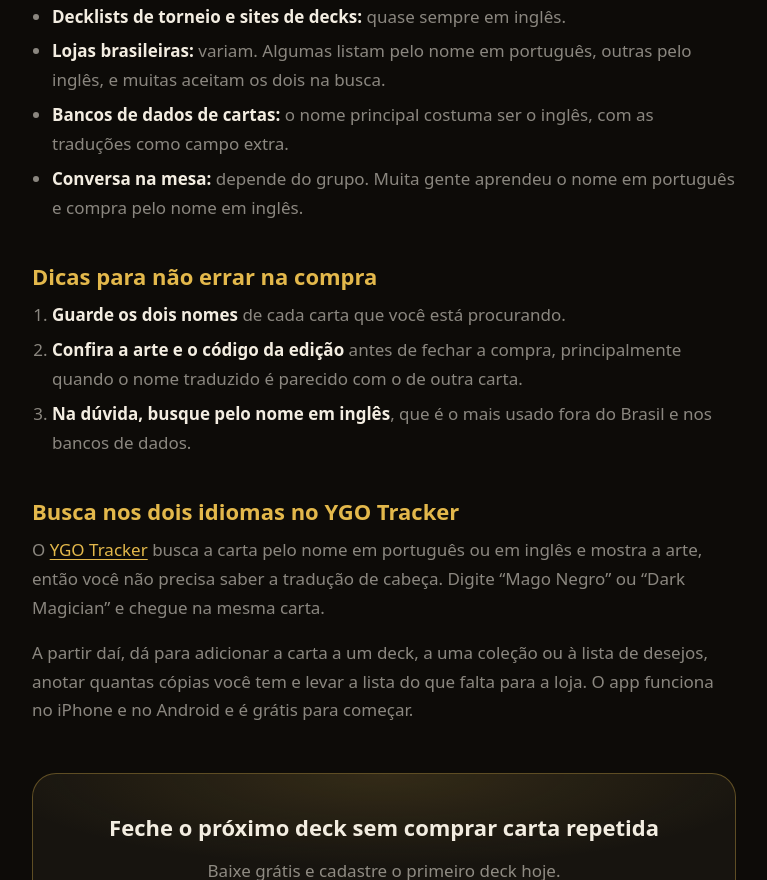
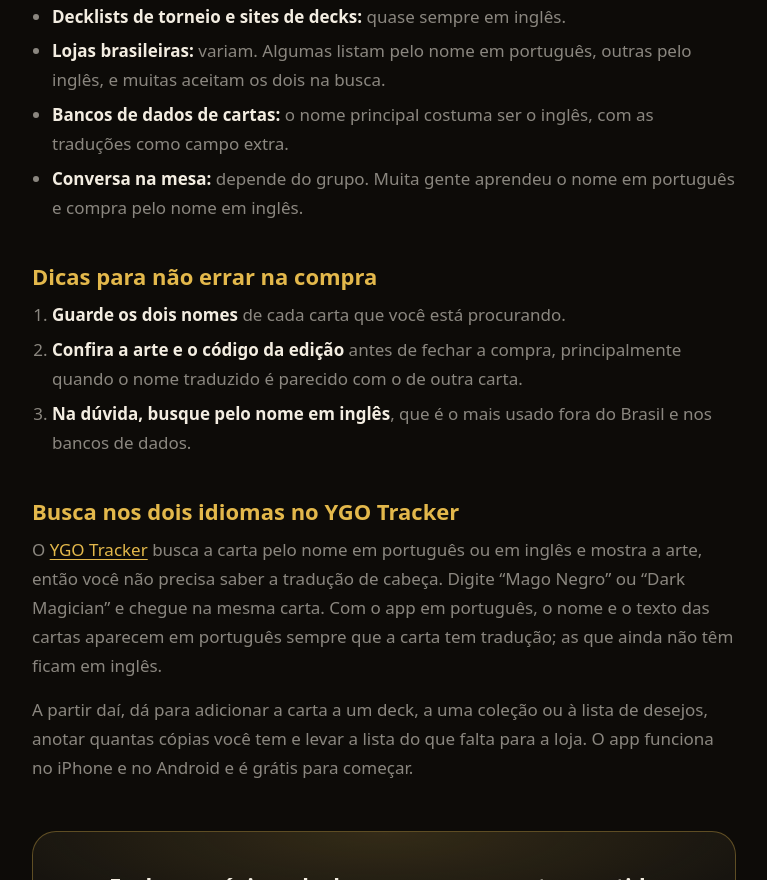
Before and after one commit to adrielfabricio/ygo-tracker-site, an Astro site: page /guia/nomes-cartas-yugioh-portugues-ingles in a window 1280 px wide. Shown: the part 1562-2442 px from the top of the page, without its empty margins (256-1023 px from the left). Built offline with nearby package versions, Linux system fonts and the light colour scheme; Astro itself is replaced by a stand-in of ours.

Commit message:
docs(guides): mention card text in the app's language
Since 2.0.0 the app shows card names and text in its own language with no separate setting. The card-name guides say so and carry the new update date.

```diff
--- a/src/content/guides/en/yugioh-card-names-portuguese-english.md
+++ b/src/content/guides/en/yugioh-card-names-portuguese-english.md
@@ -4,6 +4,7 @@ description: 'Why the same Yu-Gi-Oh! card has a different name in Portuguese and
 seoTitle: 'Yu-Gi-Oh! Card Names in Portuguese and English | YGO Tracker'
 locale: 'en'
 published: 2026-10-16
+updated: 2026-11-23
 ---
 
 Collectors who buy Yu-Gi-Oh! cards in Brazil, or trade with players there, deal with two names for the same card. Cards printed in Portuguese have translated names, while decklists, databases and many shops use the English name. Knowing both saves you from searches that return nothing and, worse, from buying the wrong card.
@@ -47,6 +48,6 @@ Note the last two: some names are not translated and stay the same in both langu
 
 ## Search in both languages with YGO Tracker
 
-[YGO Tracker](/en) finds a card by its English or Portuguese name and shows the artwork, so you do not need to know the translation by heart. Type "Dark Magician" or "Mago Negro" and land on the same card.
+[YGO Tracker](/en) finds a card by its English or Portuguese name and shows the artwork, so you do not need to know the translation by heart. Type "Dark Magician" or "Mago Negro" and land on the same card. With the app in Portuguese, card names and text show in Portuguese wherever the card has a translation, and in English otherwise.
 
 From there you can add the card to a deck, a collection or your wishlist, record how many copies you own and take the list of what is missing to the shop. The app runs on iPhone and Android and is free to start.
--- a/src/content/guides/pt-br/nomes-cartas-yugioh-portugues-ingles.md
+++ b/src/content/guides/pt-br/nomes-cartas-yugioh-portugues-ingles.md
@@ -4,6 +4,7 @@ description: 'Por que a mesma carta de Yu-Gi-Oh! tem nome diferente em portuguê
 seoTitle: 'Cartas de Yu-Gi-Oh! em português e inglês | YGO Tracker'
 locale: 'pt-br'
 published: 2026-10-16
+updated: 2026-11-23
 ---
 
 Quem coleciona Yu-Gi-Oh! no Brasil convive com dois nomes para a mesma carta. As cartas impressas em português têm nomes traduzidos, mas decklists, bancos de dados e muitas lojas usam o nome em inglês. Saber os dois evita busca sem resultado e, pior, compra da carta errada.
@@ -48,6 +49,6 @@ Repare nos dois últimos: alguns nomes não são traduzidos e ficam iguais nos d
 
 ## Busca nos dois idiomas no YGO Tracker
 
-O [YGO Tracker](/) busca a carta pelo nome em português ou em inglês e mostra a arte, então você não precisa saber a tradução de cabeça. Digite "Mago Negro" ou "Dark Magician" e chegue na mesma carta.
+O [YGO Tracker](/) busca a carta pelo nome em português ou em inglês e mostra a arte, então você não precisa saber a tradução de cabeça. Digite "Mago Negro" ou "Dark Magician" e chegue na mesma carta. Com o app em português, o nome e o texto das cartas aparecem em português sempre que a carta tem tradução; as que ainda não têm ficam em inglês.
 
 A partir daí, dá para adicionar a carta a um deck, a uma coleção ou à lista de desejos, anotar quantas cópias você tem e levar a lista do que falta para a loja. O app funciona no iPhone e no Android e é grátis para começar.
```
